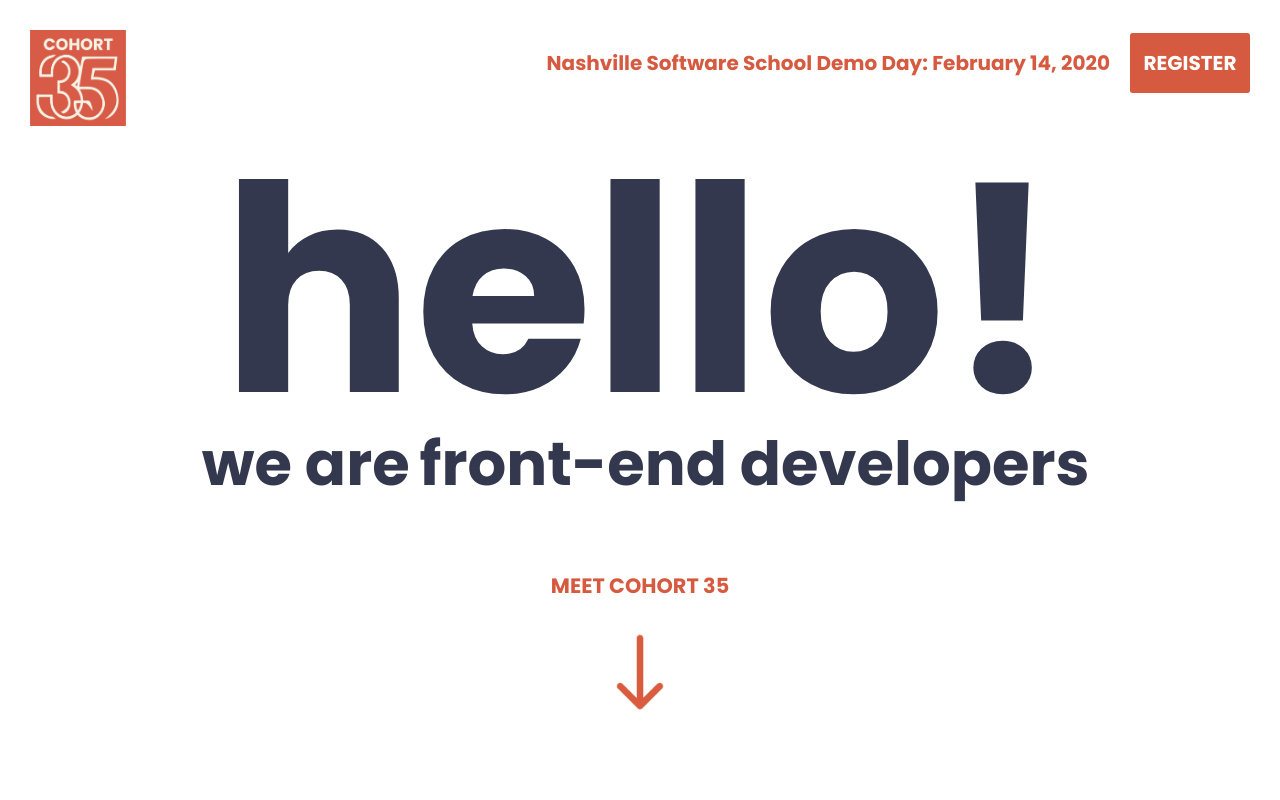
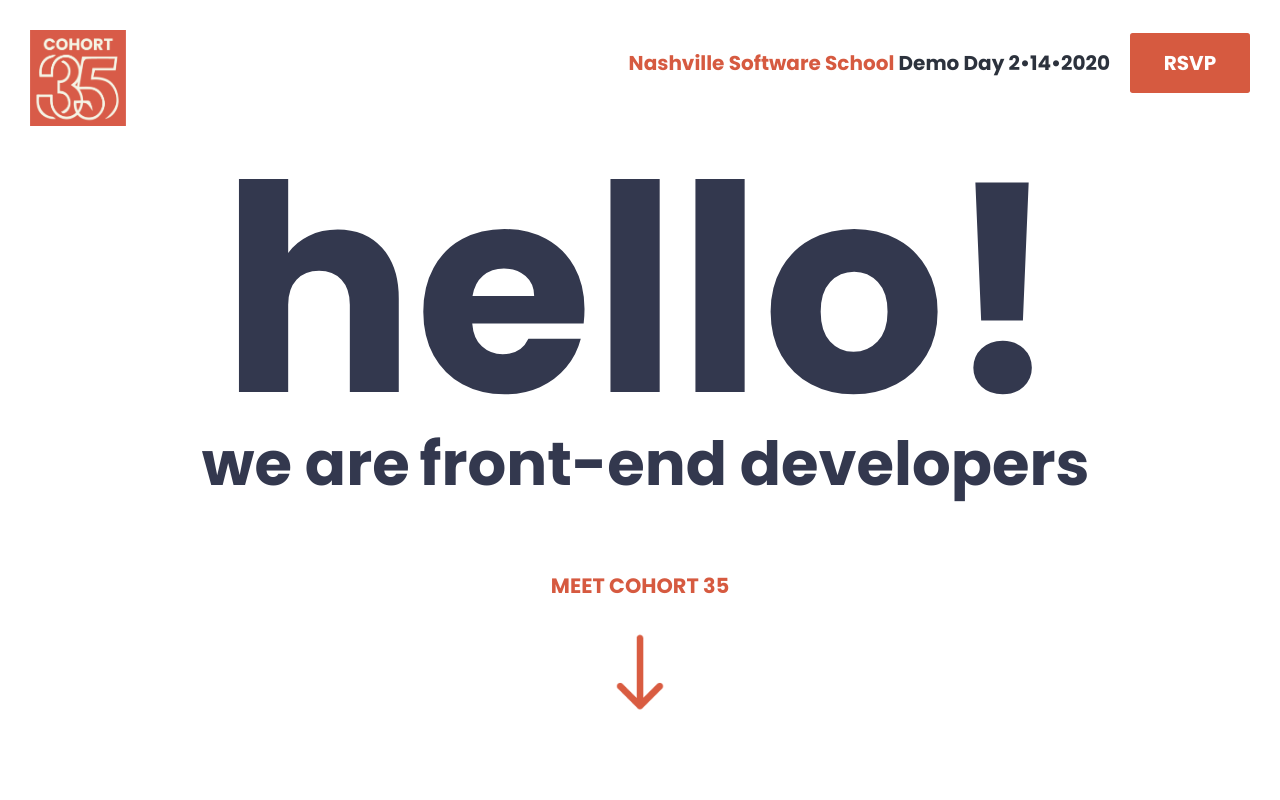
Before and after one commit to nss-day-cohort-35/website, a React (Create React App) app: page / in a window 1280 px wide. Shown: the top 800 px of the page. Built offline with nearby package versions, Linux system fonts and the light colour scheme.

Commit message:
general fixes

```diff
--- a/src/Components/PageContent/NavBar.js
+++ b/src/Components/PageContent/NavBar.js
@@ -14,11 +14,11 @@ class NavBar extends Component {
                     />
                     <div className="demoDayInfo">
                         <div className="demoDayDateContainer">
-                            <h3 className="demoDayDate">Nashville Software School Demo Day: February 14, 2020</h3>
+                            <h3 className="demoDayDate">Nashville Software School <span id="demoDay">Demo Day 2•14•2020</span></h3>
                         </div>
                         <div className="demoDayRegisterContainer">
                             <button className="demoDayRegister">
-                                <h2 className="registerText">Register</h2>
+                                <h2 className="registerText">RSVP</h2>
                             </button>
                         </div>
                     </div>
--- a/src/Components/PageContent/navbar.css
+++ b/src/Components/PageContent/navbar.css
@@ -56,6 +56,9 @@
     font-size: 20px;
     margin: 0px !important;
   }
+  #demoDay {
+    color: #2C323D;
+  }
 
   .demoDayDateContainer {
     display: flex;
```
